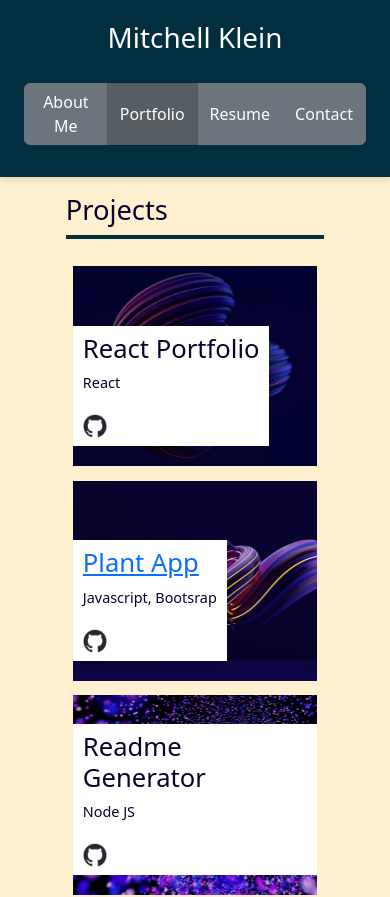
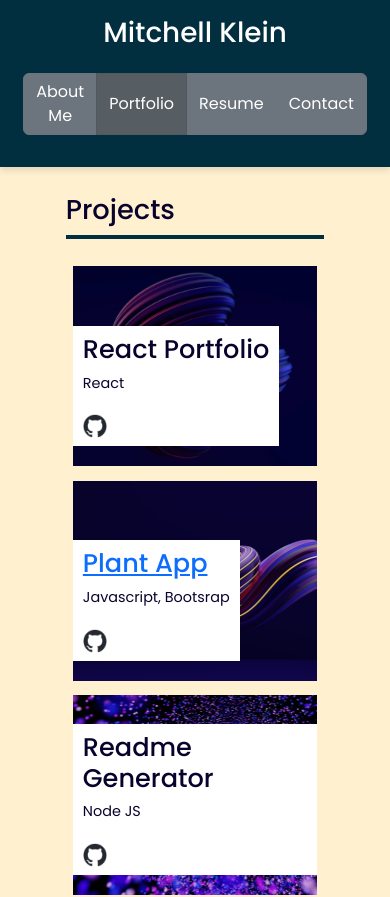
Before and after one commit to Mjoel54/react-portfolio, a React (Vite) app in the folder my-vite-app/: page /portfolio in a window 390 px wide. Shown: the top 897 px of the page. Built offline with nearby package versions, Linux system fonts and the light colour scheme.

Commit message:
Font updated

```diff
--- a/my-vite-app/index.html
+++ b/my-vite-app/index.html
@@ -3,6 +3,12 @@
   <head>
     <meta charset="UTF-8" />
     <link rel="icon" type="image/svg+xml" href="/vite.svg" />
+    <link rel="preconnect" href="https://fonts.googleapis.com" />
+    <link rel="preconnect" href="https://fonts.gstatic.com" crossorigin />
+    <link
+      href="https://fonts.googleapis.com/css2?family=Poppins:ital,wght@0,100;0,200;0,300;0,400;0,500;0,600;0,700;0,800;0,900;1,100;1,200;1,300;1,400;1,500;1,600;1,700;1,800;1,900&display=swap"
+      rel="stylesheet"
+    />
     <meta name="viewport" content="width=device-width, initial-scale=1.0" />
     <title>Klein Portfolio</title>
   </head>
--- a/my-vite-app/src/App.css
+++ b/my-vite-app/src/App.css
@@ -13,6 +13,7 @@
   --accent: #f08700;
   --header-height: 100px;
   width: 100%;
+  font-family: "Poppins", sans-serif;
 }
 
 * {
@@ -161,23 +162,6 @@
 
 /* media queries for a max-width of 980px */
 @media screen and (max-width: 980px) {
-  header {
-    padding: 0 0 10px 0;
-    justify-content: center;
-    text-align: center;
-  }
-
-  header h1 {
-    width: 80%;
-    padding: 5px;
-    margin-bottom: 10px;
-    font-size: 10vw;
-  }
-
-  header nav {
-    justify-content: center;
-  }
-
   .page-section > h2,
   .page-section > div {
     flex: 0 0 100%;
```
